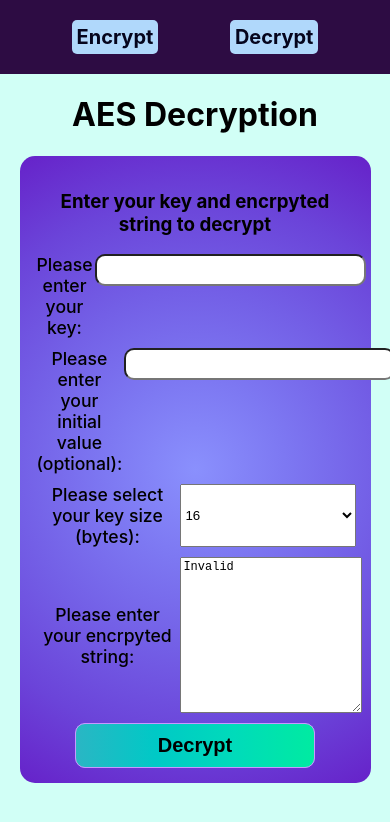
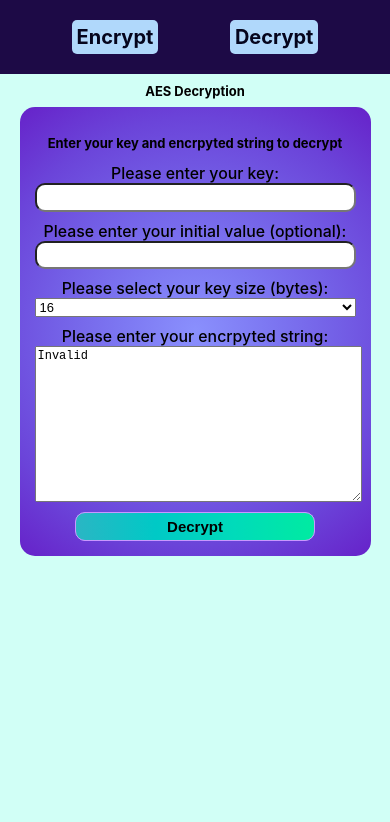
Before and after one commit to Chiazhe/cryptography-project, a React (Create React App) app in the folder frontend/: page /decrypt/1 in a window 390 px wide. Shown: the top 822 px of the page. Built offline with nearby package versions, Linux system fonts and the light colour scheme; no server answers; the HTML template or start-up script is replaced by a standard one.

Commit message:
CSS update

```diff
--- a/frontend/src/App.css
+++ b/frontend/src/App.css
@@ -151,6 +151,8 @@ textarea {
 }
 
 .url > a {
+  width: 550px;
+  word-wrap: break-word;
   font-size: 12px;
   background-color: #a492d5;
   color: black;
@@ -164,3 +166,46 @@ textarea {
   background-color: #5727d9;
   color: white;
 }
+
+@media only screen and (max-width: 500px) {
+  .content {
+    width: 100%;
+    display: grid;
+    grid-template-columns: 1fr;
+    margin: 10px 0;
+  }
+
+  * {
+    font-size: 0.9rem;
+  }
+
+  .encrypt-container > button {
+    border-radius: 10px;
+    font-size: 15px;
+    padding: 5px 10px;
+  }
+
+  .encryption-result > button,
+  .encryption-result > div > button {
+    border-radius: 10px;
+    font-size: 12px;
+    margin: 10px;
+    padding: 5px 10px;
+  }
+
+  .url > a {
+    width: 400px;
+  }
+}
+
+@media only screen and (max-width: 400px) {
+  .url > a {
+    width: 300px;
+  }
+}
+
+@media only screen and (max-width: 300px) {
+  .url > a {
+    width: 250px;
+  }
+}
--- a/frontend/src/Navbar/navbar.css
+++ b/frontend/src/Navbar/navbar.css
@@ -1,6 +1,6 @@
 .navbar {
     padding: 20px 0;
-    background-color: rgb(45, 12, 67);
+    background-color: rgb(29, 10, 70);
     display: flex;
     align-items: center;
     justify-content: space-evenly;
```
